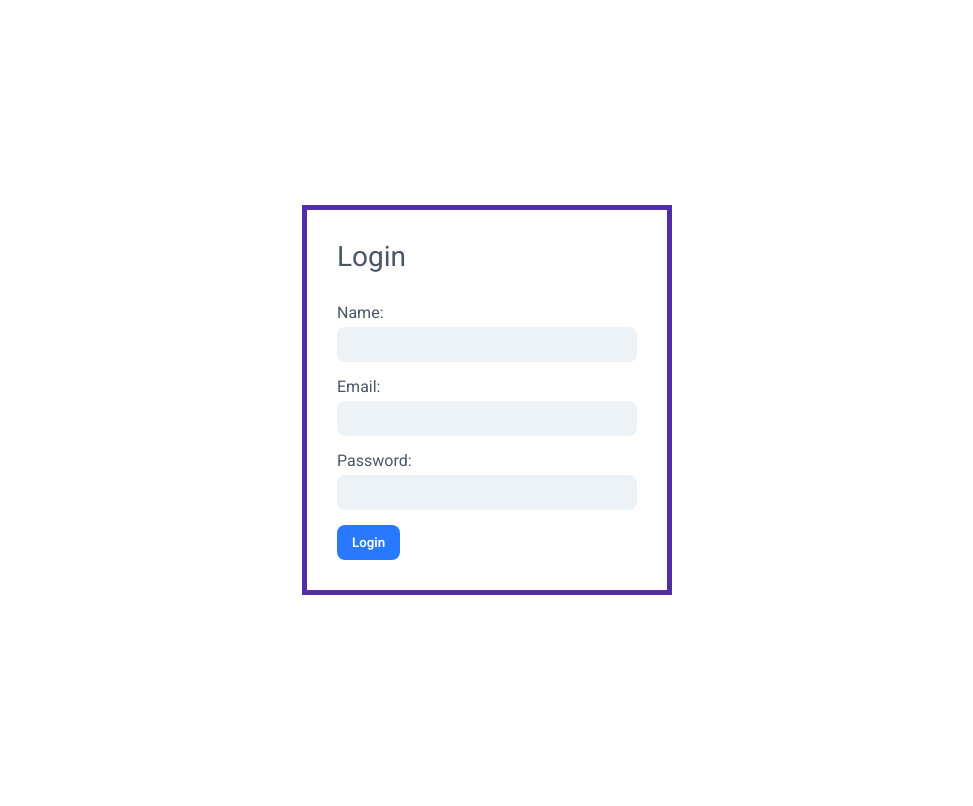
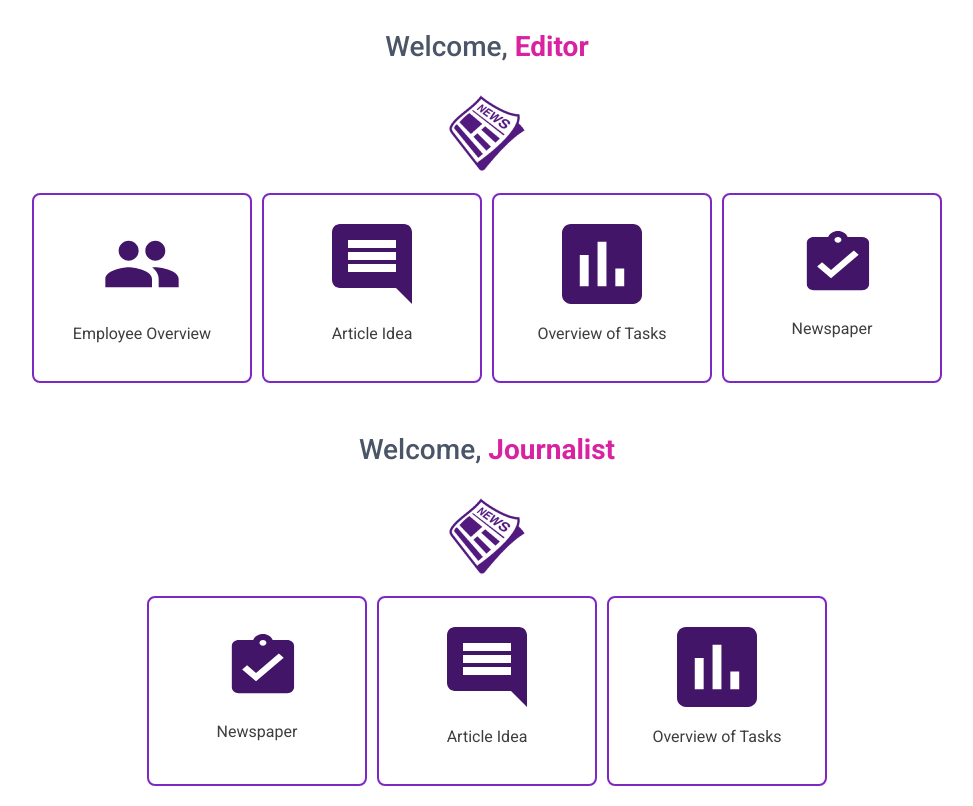
Before and after one commit to emredogan/group11_newspaper, a React (Create React App) app in the folder my-app/: page / in a window 1280 px wide. Shown: the whole page, without its empty margins (153-1126 px from the left). Built offline with nearby package versions, Linux system fonts and the light colour scheme.

Commit message:
refactored app.js and created seperate welcome screens

```diff
--- a/my-app/src/App.js
+++ b/my-app/src/App.js
@@ -1,7 +1,8 @@
 import React, { useState } from 'react'
 import Header from './Components/Header';
-import LoginForm from './Components/LoginForm';
 import MyButton from './Components/MyButton';
+import EditorCards from './Components/EditorCards'
+import JournalistCards from './Components/JournalistCards'
 import 'typeface-roboto';
 import Navigation from './Components/Navigation';
 import Welcome from './Components/Welcome';
@@ -9,64 +10,11 @@ import { BrowserRouter as Router, Route, Swicth } from 'react-router-dom';
 
 
 function App() {
-  const adminUser = {
-    email: "admin@admin.com",
-    password: "admin123"
-  }
-// the following is an Array that we get back from our set state function, once we log in
-  const [user, setUser] = useState({name: "", email:""});
-  const [error, setError] = useState("");
-
-  // the function that is called when we are trying to login
-  const Login = details => {
-    console.log(details);
-    if (details.email === adminUser.email && details.password === adminUser.password) {
-      console.log("Logged in")
-      setUser({
-        name: details.name,
-        email: details.email
-      });
-    } else {
-      console.log("Details do not match");
-      setError("Details do not match");
-    }
-  }
-
-
-  // the function that is called when we are trying to Logout
-  const Logout = () =>
-{
-  console.log("Logout");
-  setUser({ name: "", email:"" });
-}
-/* if users email is not equal to null then we will render a welcome screen that shows the user name */
-// if we are not logged in, we display the login form
   return (
-    <div className="App">
-   {(user.email !== "" ) ? (
-     <div className="welcome"
-     >
-       <Header name={user.name} >
-       </Header>
-
-       <ul className='Cards'>
-    <li><MyButton text="Employee Overview" imageURL="accounts.svg"></MyButton></li>
-    <li><MyButton text="Article Idea" imageURL="dialogue.svg"></MyButton></li>
-    <li><MyButton text="Overview of Tasks" imageURL="statistic.svg"></MyButton></li>
-</ul>
-
-
-       <button onClick={Logout}>Logout</button>
-
-        </div>
-   )
-  : (
-    //we need to pass the login function when user clicks the login button
-    //here we also pass the error, in case there is an error
-    <LoginForm Login={Login} error={error}/>
-  )
-  }
-    </div>
+    <div>
+  <EditorCards/>
+  <JournalistCards/>
+  </div>
   );
 }
 
--- /dev/null
+++ b/my-app/src/Components/EditorCards.js
@@ -0,0 +1,26 @@
+import React from 'react';
+import Header from './Header';
+import MyButton from './MyButton';
+
+function EditorCards() {
+    return (
+        (
+         <div className="welcome">
+           <Header name={"Editor"}/>
+           <ul className='Cards'>
+        <li><MyButton text="Employee Overview" imageURL="accounts.svg"></MyButton></li>
+        <li><MyButton text="Article Idea" imageURL="dialogue.svg"></MyButton></li>
+        <li><MyButton text="Overview of Tasks" imageURL="statistic.svg"></MyButton></li>
+        <li><MyButton text="Newspaper" imageURL="newspaper.svg"></MyButton></li>
+    </ul>
+
+
+            </div>
+       )
+
+
+      );
+
+}
+
+export default EditorCards;
--- a/my-app/src/Components/Header.js
+++ b/my-app/src/Components/Header.js
@@ -5,8 +5,8 @@ const Header = (props) => {
        >
     <li><header className='welcome'>
             <h2>Welcome, <span>{props.name} </span></h2>
+            <li className="logo"><img src = "logo.png"></img></li>
         </header></li>
-        <li><img src = "logo.svg"></img></li>
 
 </ul>
 
@@ -14,7 +14,7 @@ const Header = (props) => {
 }
 
 Header.defaultProps = {
-    name: 'there'
+    name: 'there',
 }
 
 export default Header
--- /dev/null
+++ b/my-app/src/Components/JournalistCards.js
@@ -0,0 +1,25 @@
+import React from 'react';
+import Header from './Header';
+import MyButton from './MyButton';
+
+function Cards() {
+    return (
+        (
+         <div className="welcome">
+           <Header name={"Journalist"}/>
+           <ul className='Cards'>
+        <li><MyButton text="Newspaper" imageURL="newspaper.svg"></MyButton></li>
+        <li><MyButton text="Article Idea" imageURL="dialogue.svg"></MyButton></li>
+        <li><MyButton text="Overview of Tasks" imageURL="statistic.svg"></MyButton></li>
+    </ul>
+
+
+            </div>
+       )
+
+
+      );
+
+}
+
+export default Cards;
--- a/my-app/src/Components/LoginForm.js
+++ /dev/null
@@ -1,44 +0,0 @@
-import React, { useState} from 'react'
-
-//I am passing my prop as object to the App.js
-function LoginForm({ Login, error }) {
-    const [details, setDetails] = useState({name: "", email:"", password: ""});
-
-//my function is handling the submit so that the page (default) does not re-render
-    const  submitHandler = e => {
-        e.preventDefault();
-
-//here we call the login function that we called through as prop and pass it the details
-        Login(details);
-    }
-
-    return (
-// returns the error function and has a form-group for styling
-        <form onSubmit={submitHandler}>
-        <div className="form-inner">
-            <h2>Login</h2>
-            {(error !== "") ? ( <div className="error">{error} </div> ) : ""}
-            <div className="form-group">
-                <label htmlFor="name">Name:</label>
-
- {/* anytime we change "onChange" the name, the function will be called, it passes the event "e" and the event holds the target value
- we are updating the set details and are passing through the new value for name --> that will update name                */}
-                <input type="text" name="name" id="name" onChange={e => setDetails({...details, name: e.target.value})} value={details.name}/>
-                 </div>
-
-               <div className="form-group">
-               <label htmlFor="email">Email: </label>
-               <input type="email" name="email" id="email" onChange={e => setDetails({...details, email: e.target.value})} value={details.email}/>
-               </div>
-
-               <div className="form-group">
-               <label htmlFor="password">Password: </label>
-               <input type="password" name="password" id="password" onChange={e => setDetails({...details, password: e.target.value})} value={details.password}/>
-               </div>
-               <input className="thebutton" type="submit" value="Login"></input>
-        </div>
-        </form>
-    )
-}
-
-export default LoginForm
--- a/my-app/src/index.css
+++ b/my-app/src/index.css
@@ -15,6 +15,7 @@ input, button {
   border: none;
   outline: none;
 }
+
 
 
 .App {
```
Also changed, not shown: my-app/public/logo.png (added), my-app/public/newspaper.svg (added).
